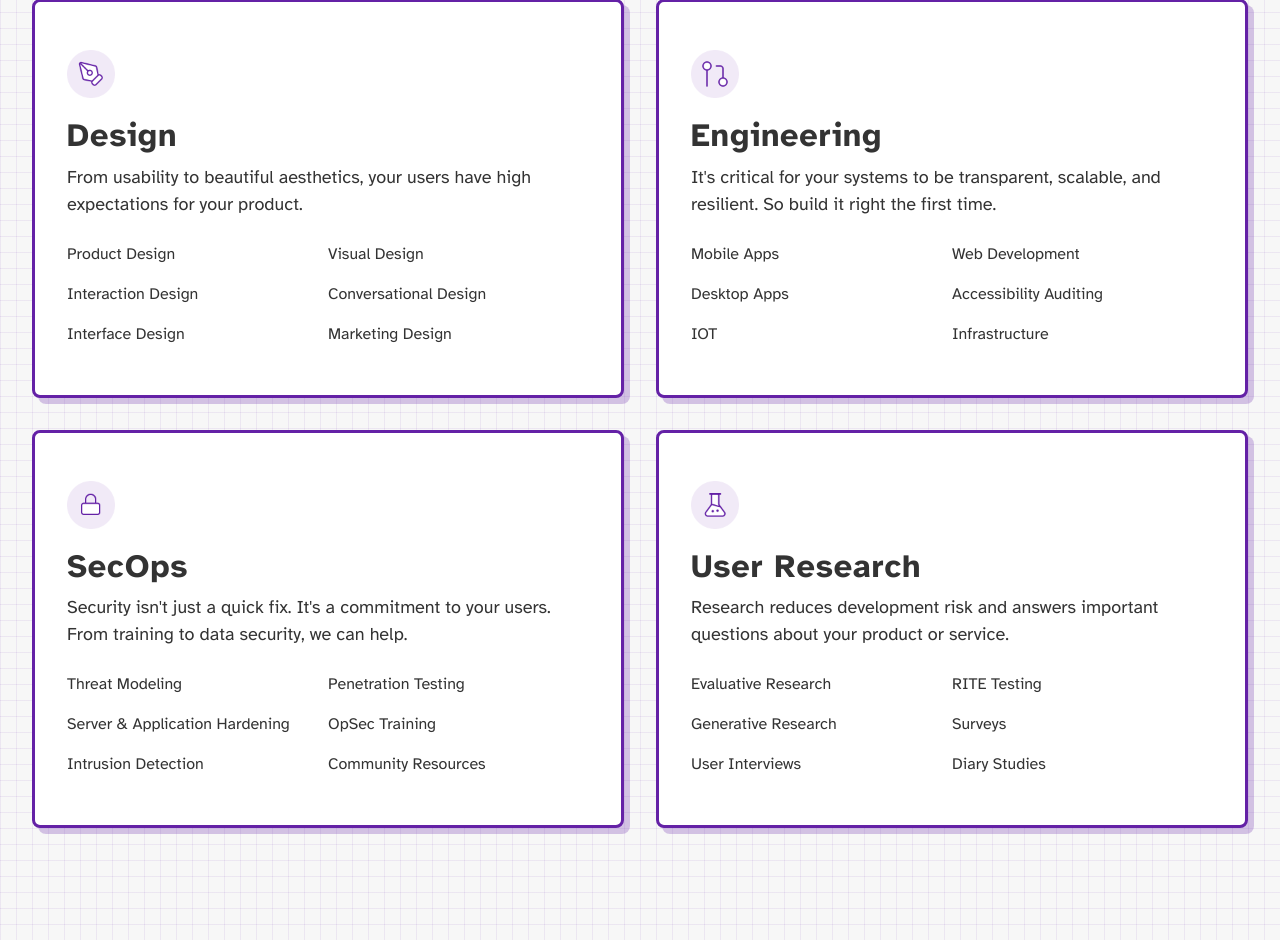
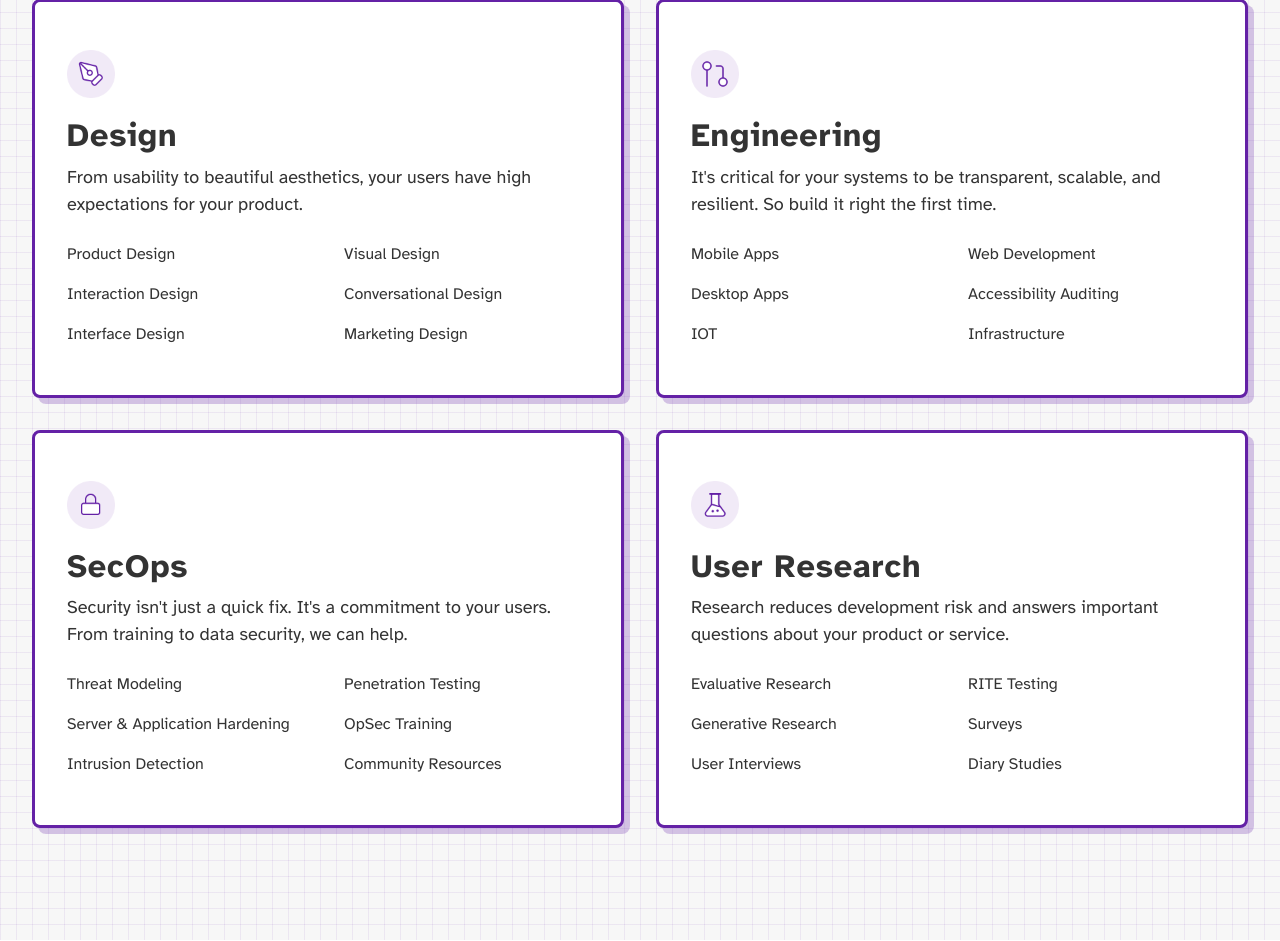
Before and after one commit to scidsg/scidsg-website, a PHP site: page / in a window 1280 px wide. Shown: the part 1604-2545 px from the top of the page. Run offline with PHP 8.4, Linux system fonts and the light colour scheme.

Commit message:
Update content.css

```diff
--- a/design-system/components/content/css/content.css
+++ b/design-system/components/content/css/content.css
@@ -39,7 +39,7 @@
   padding-right: var(--spacing-base);
 }
 
-.cols div {
+.cols div:first-of-type {
   padding-right: var(--spacing-xlarge);
 }
 
```
